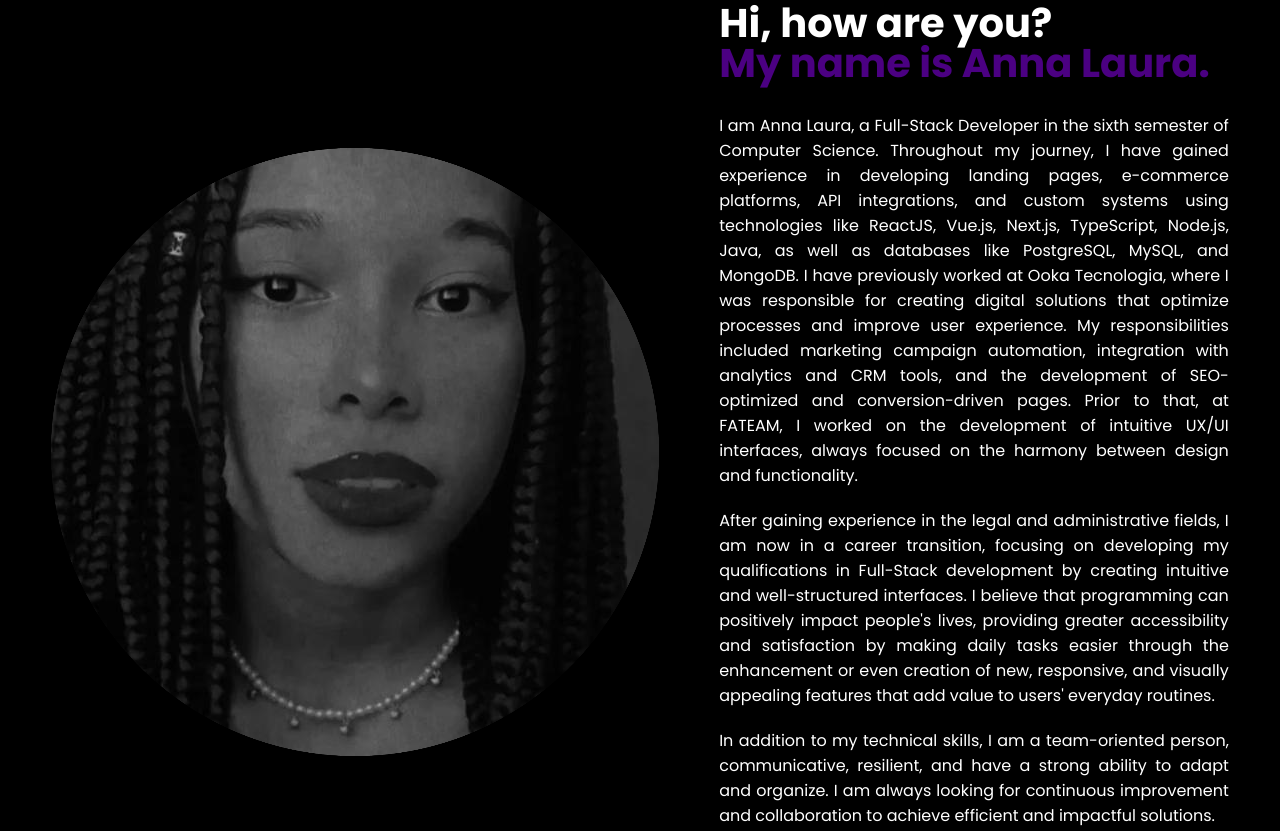
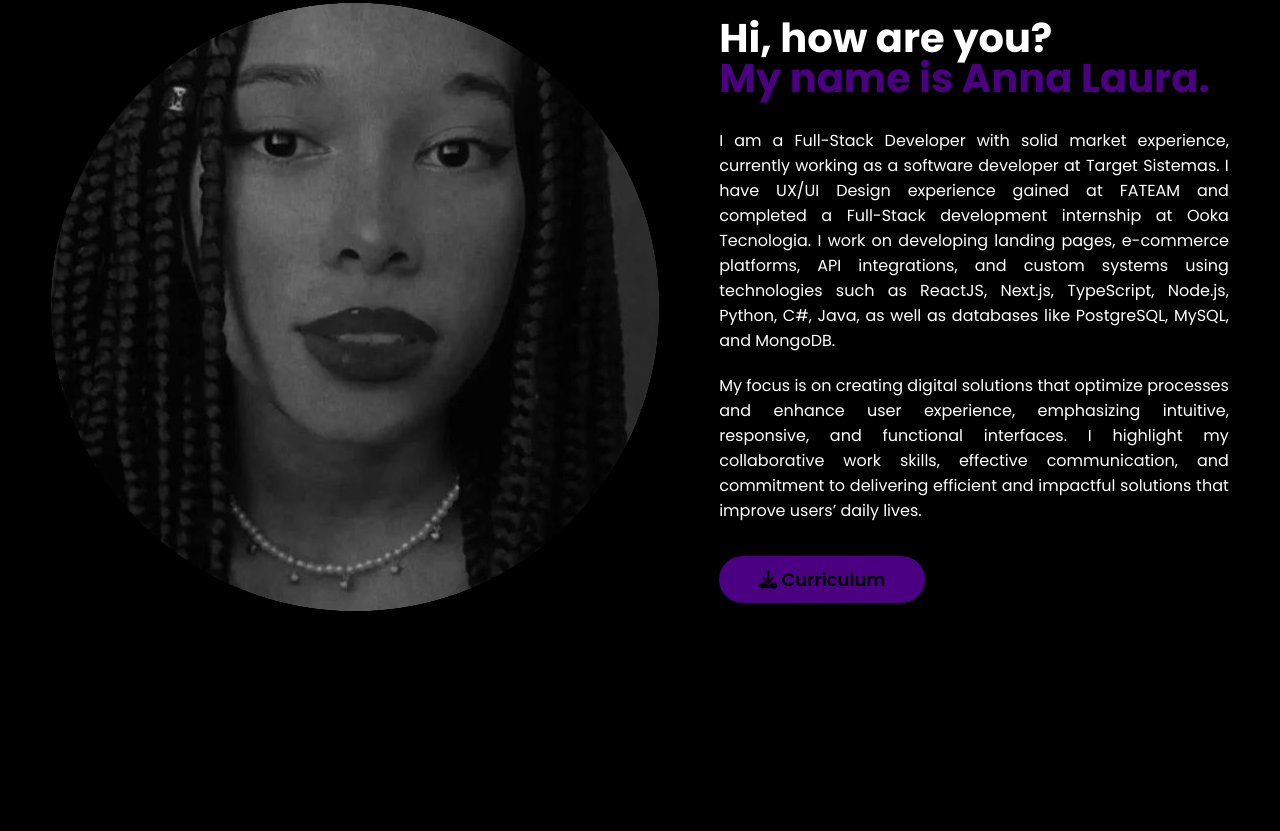
Before and after one commit to annalaura2/Developer-AnnaLaura, a plain HTML site: page en.html in a window 1280 px wide. Shown: the part 1077-1908 px from the top of the page. Drawn offline with nearby package versions, Linux system fonts and the light colour scheme.

Commit message:
Update en.html

```diff
--- a/en.html
+++ b/en.html
@@ -101,9 +101,8 @@
                     </div>
                     <div class="txt-sobre">
                         <h2>Hi, how are you? <span>My name is Anna Laura.</span></h2>
-                        <p>I am Anna Laura, a Full-Stack Developer in the sixth semester of Computer Science. Throughout my journey, I have gained experience in developing landing pages, e-commerce platforms, API integrations, and custom systems using technologies like ReactJS, Vue.js, Next.js, TypeScript, Node.js, Java, as well as databases like PostgreSQL, MySQL, and MongoDB. I have previously worked at Ooka Tecnologia, where I was responsible for creating digital solutions that optimize processes and improve user experience. My responsibilities included marketing campaign automation, integration with analytics and CRM tools, and the development of SEO-optimized and conversion-driven pages. Prior to that, at FATEAM, I worked on the development of intuitive UX/UI interfaces, always focused on the harmony between design and functionality.</p>
-                        <p>After gaining experience in the legal and administrative fields, I am now in a career transition, focusing on developing my qualifications in Full-Stack development by creating intuitive and well-structured interfaces. I believe that programming can positively impact people's lives, providing greater accessibility and satisfaction by making daily tasks easier through the enhancement or even creation of new, responsive, and visually appealing features that add value to users' everyday routines.</p>
-                        <p>In addition to my technical skills, I am a team-oriented person, communicative, resilient, and have a strong ability to adapt and organize. I am always looking for continuous improvement and collaboration to achieve efficient and impactful solutions.</p>
+                       <p>I am a Full-Stack Developer with solid market experience, currently working as a software developer at Target Sistemas. I have UX/UI Design experience gained at FATEAM and completed a Full-Stack development internship at Ooka Tecnologia. I work on developing landing pages, e-commerce platforms, API integrations, and custom systems using technologies such as ReactJS, Next.js, TypeScript, Node.js, Python, C#, Java, as well as databases like PostgreSQL, MySQL, and MongoDB.</p>
+                       <p>My focus is on creating digital solutions that optimize processes and enhance user experience, emphasizing intuitive, responsive, and functional interfaces. I highlight my collaborative work skills, effective communication, and commitment to delivering efficient and impactful solutions that improve users’ daily lives.</p>
                         <div class="btn-sobre">
                             <a href="files/Curriculum Vitae - Anna Laura Castro Sousa.pdf" download>
                                 <button><i class="fa-solid fa-download"></i></i> Curriculum</button>
```
